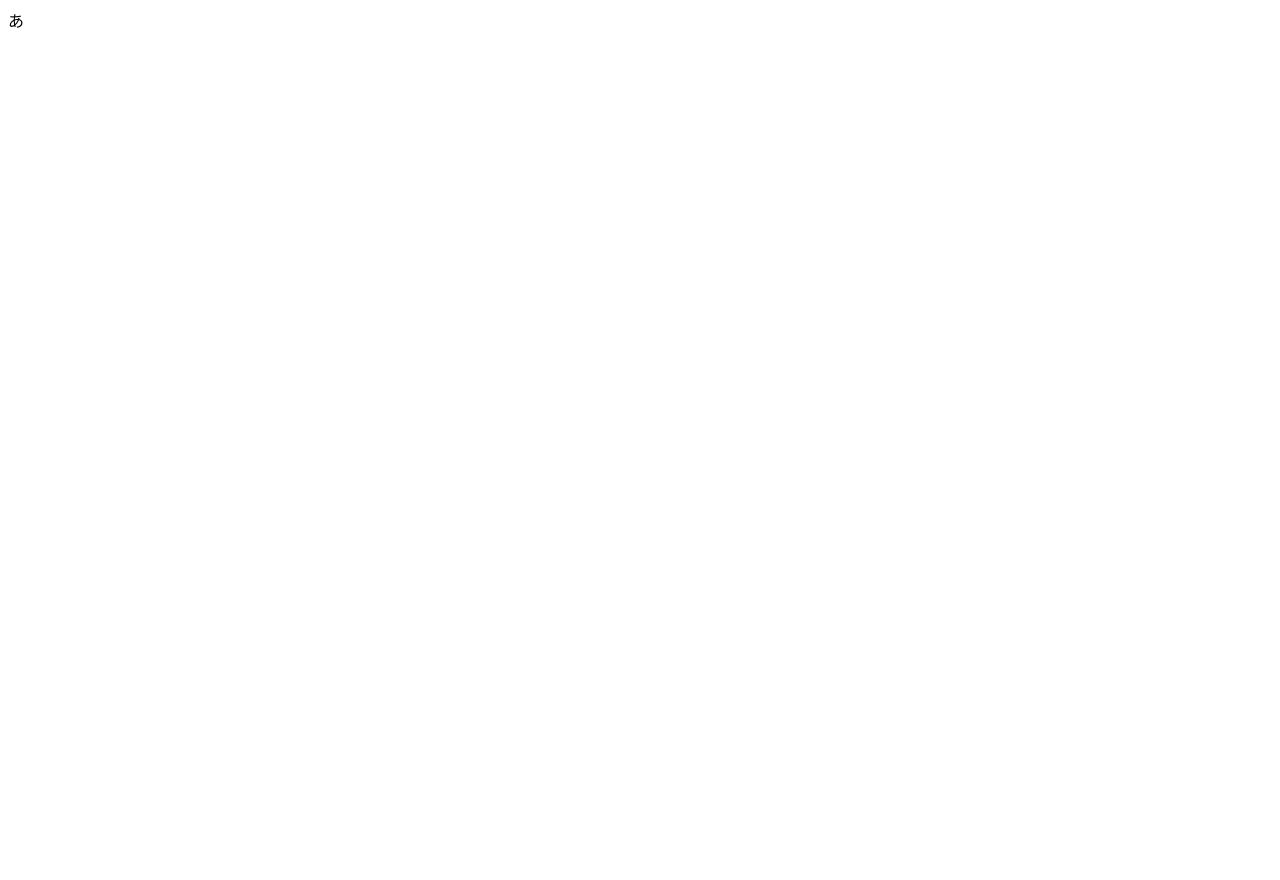
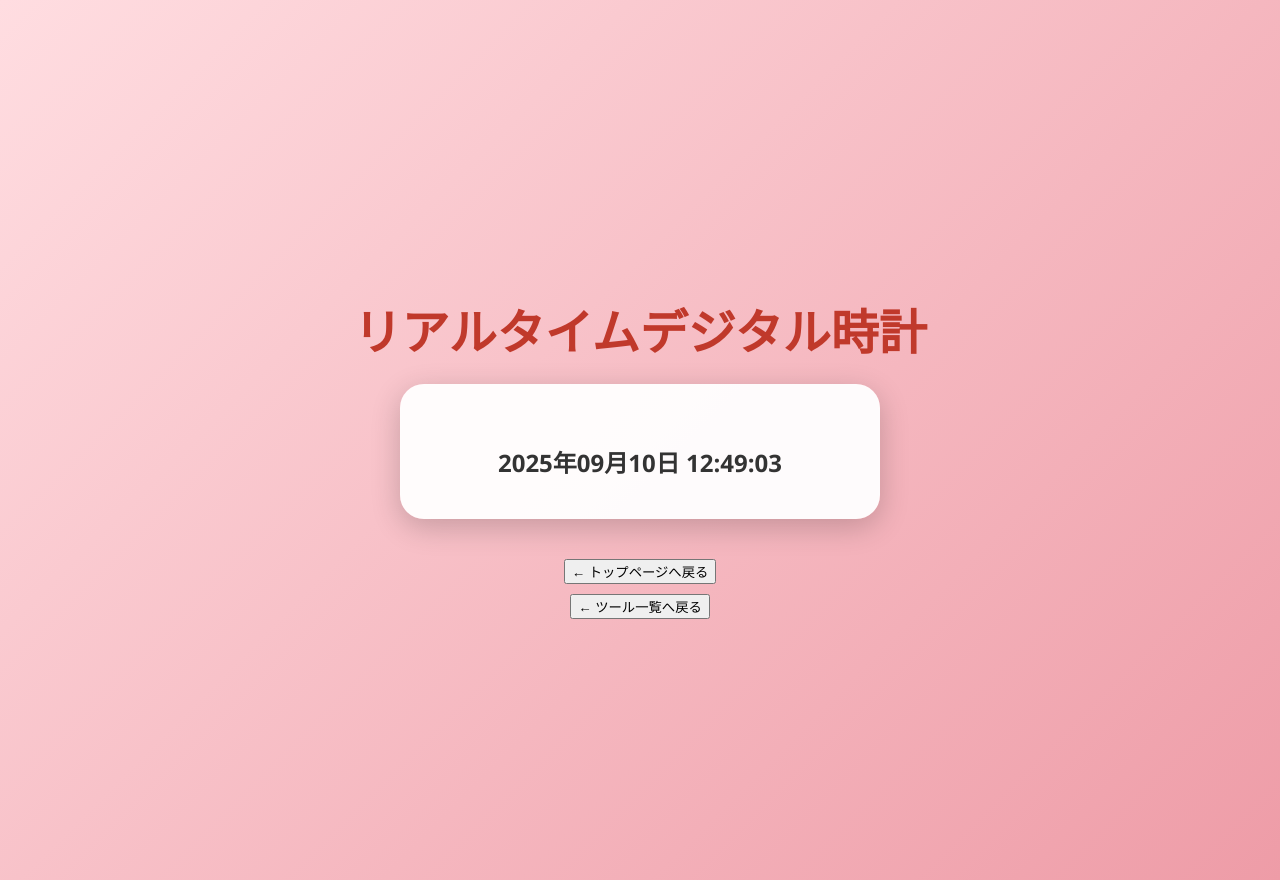
Before and after one commit to momijidaaa/momiji, a plain HTML site: page clock.html in a window 1280 px wide. Before the commit the page ends 800 px from the top, so only its background shows below. Drawn offline with Linux system fonts and the light colour scheme.

Commit message:
clock.html の更新

```diff
--- a/clock.html
+++ b/clock.html
@@ -1 +1,90 @@
-あ
+<!DOCTYPE html>
+<html lang="ja">
+<head>
+  <meta charset="UTF-8">
+  <title>リアルタイムデジタル時計 | もみじのウェブサイト</title>
+  <link rel="icon" type="image/png" href="favicon.png">
+  <style>
+    body {
+      margin: 0;
+      font-family: "Segoe UI", sans-serif;
+      background: linear-gradient(135deg, #ffdde1, #ee9ca7);
+      color: #333;
+      display: flex;
+      flex-direction: column;
+      align-items: center;
+      justify-content: center;
+      min-height: 100vh;
+      padding: 40px 20px;
+    }
+
+    h1 {
+      font-size: 48px;
+      color: #c0392b;
+      margin-bottom: 20px;
+      text-align: center;
+    }
+
+    .card {
+      background: rgba(255, 255, 255, 0.95);
+      padding: 40px;
+      border-radius: 24px;
+      box-shadow: 0 8px 30px rgba(0,0,0,0.2);
+      text-align: center;
+      max-width: 400px;
+      width: 100%;
+      transition: 0.3s;
+    }
+
+    .card:hover {
+      transform: translateY(-3px);
+      box-shadow: 0 12px 40px rgba(0,0,0,0.25);
+    }
+
+    .output {
+      font-size: 24px;
+      font-weight: bold;
+      margin-top: 20px;
+      word-break: break-all;
+    }
+
+    .footer-buttons {
+      margin-top: 40px;
+      display: flex;
+      flex-direction: column;
+      gap: 10px;
+      align-items: center;
+    }
+  </style>
+</head>
+<body>
+  <h1>リアルタイムデジタル時計</h1>
+
+  <div class="card">
+    <div id="clock" class="output">--:--:--</div>
+  </div>
+
+  <div class="footer-buttons">
+    <button class="btn" onclick="location.href='index.html'">← トップページへ戻る</button>
+    <button class="btn" onclick="location.href='tools.html'">← ツール一覧へ戻る</button>
+  </div>
+
+  <script>
+    function updateClock() {
+      const now = new Date();
+      const year = now.getFullYear();
+      const month = String(now.getMonth() + 1).padStart(2, '0');
+      const day = String(now.getDate()).padStart(2, '0');
+      const hour = String(now.getHours()).padStart(2, '0');
+      const minute = String(now.getMinutes()).padStart(2, '0');
+      const second = String(now.getSeconds()).padStart(2, '0');
+
+      const timeString = `${year}年${month}月${day}日 ${hour}:${minute}:${second}`;
+      document.getElementById("clock").innerText = timeString;
+    }
+
+    setInterval(updateClock, 1000);
+    updateClock();
+  </script>
+</body>
+</html>
```
